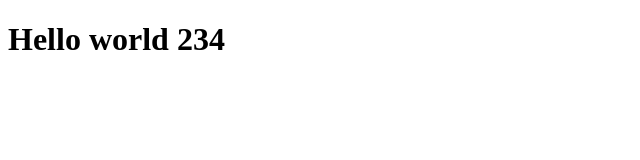
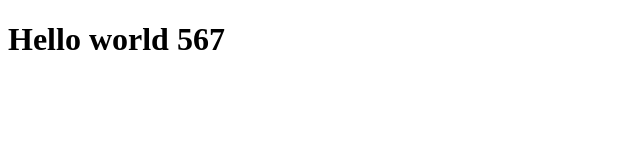
Before and after one commit to nhungdothi155/CICD-Jenkins-Docker-Ansible-EKS, a plain HTML site: page index.html in a window 1280 px wide. Shown: the full height of the page, 0-640 px from the left. Drawn offline with Linux system fonts and the light colour scheme.

Commit message:
Update index.html

```diff
--- a/index.html
+++ b/index.html
@@ -6,7 +6,7 @@
     <title>Document</title>
 </head>
 <body>
-    <h1>Hello world   234</h1>
+    <h1>Hello world  567</h1>
 
 </body>
 </html>
```
